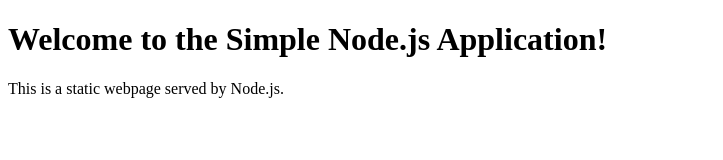
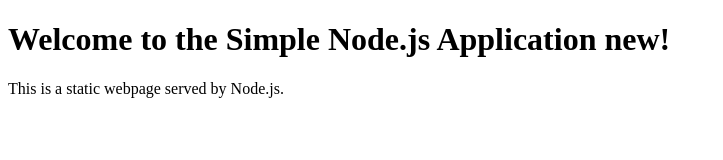
Before and after one commit to Ac-11/ecs-ci-cd, a website: page public/index.html in a window 1280 px wide. Shown: the whole page, without its empty margins (0-723 px from the left). Drawn offline with Linux system fonts and the light colour scheme.

Commit message:
Test GitHub Actions workflow

```diff
--- a/public/index.html
+++ b/public/index.html
@@ -6,7 +6,7 @@
   <title>Node.js Static App</title>
 </head>
 <body>
-  <h1>Welcome to the Simple Node.js Application!</h1>
+  <h1>Welcome to the Simple Node.js Application new!</h1>
   <p>This is a static webpage served by Node.js.</p>
 </body>
 </html>
```
